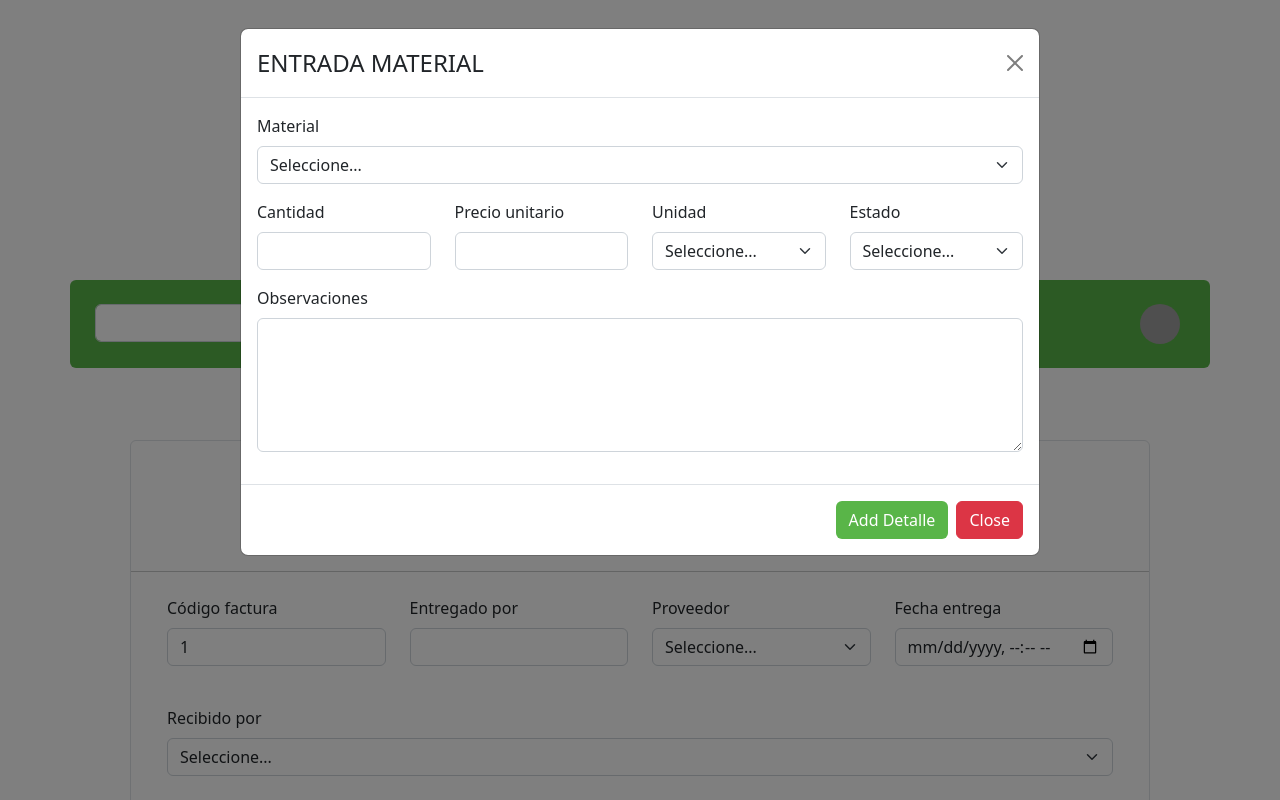
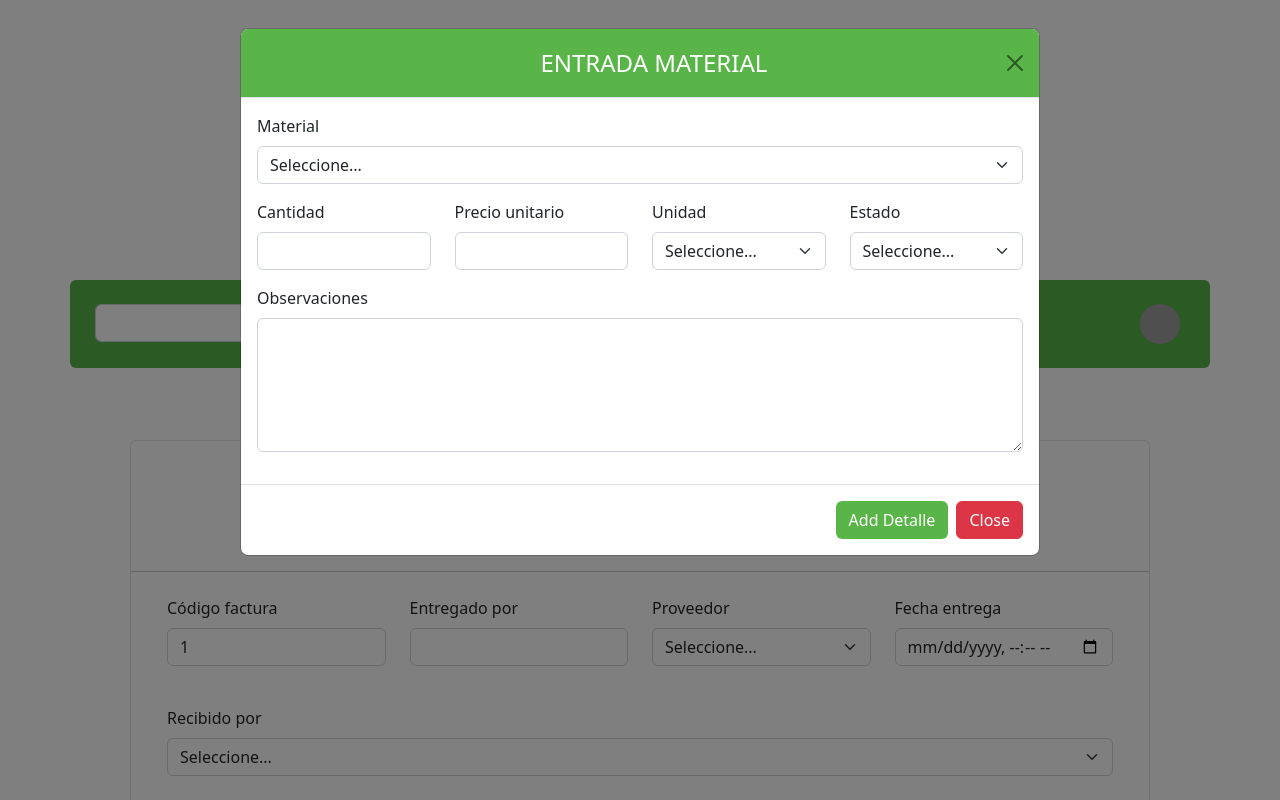
Before and after one commit to Juansebt/Gestion_appInventario, a Django app: page /vistaEntradaMaterial/ in a window 1280 px wide, after a click on "Anexar material". Run offline with Django 4.2, Linux system fonts and the light colour scheme; data that the repository does not hold is empty; some libraries are stand-ins or nearby versions; grey boxes are pictures that could not be loaded.

Commit message:
twenty-third commit

```diff
--- a/gestionInventario/appGestionInventario/templates/asistente/frmRegistrarEntradaMaterial.html
+++ b/gestionInventario/appGestionInventario/templates/asistente/frmRegistrarEntradaMaterial.html
@@ -104,8 +104,8 @@
             <div class="modal-content">
 
                 <!-- Modal Header -->
-                <div class="modal-header tituloModal">
-                    <h4 class="modal-title">ENTRADA MATERIAL</h4>
+                <div class="modal-header tituloModal" style="background-color: rgb(89, 181, 72);">
+                    <h4 class="modal-title text-white" style="margin-left: 37%;">ENTRADA MATERIAL</h4>
                     <button type="button" class="btn-close text-white" data-bs-dismiss="modal"></button>
                 </div>
 
```
